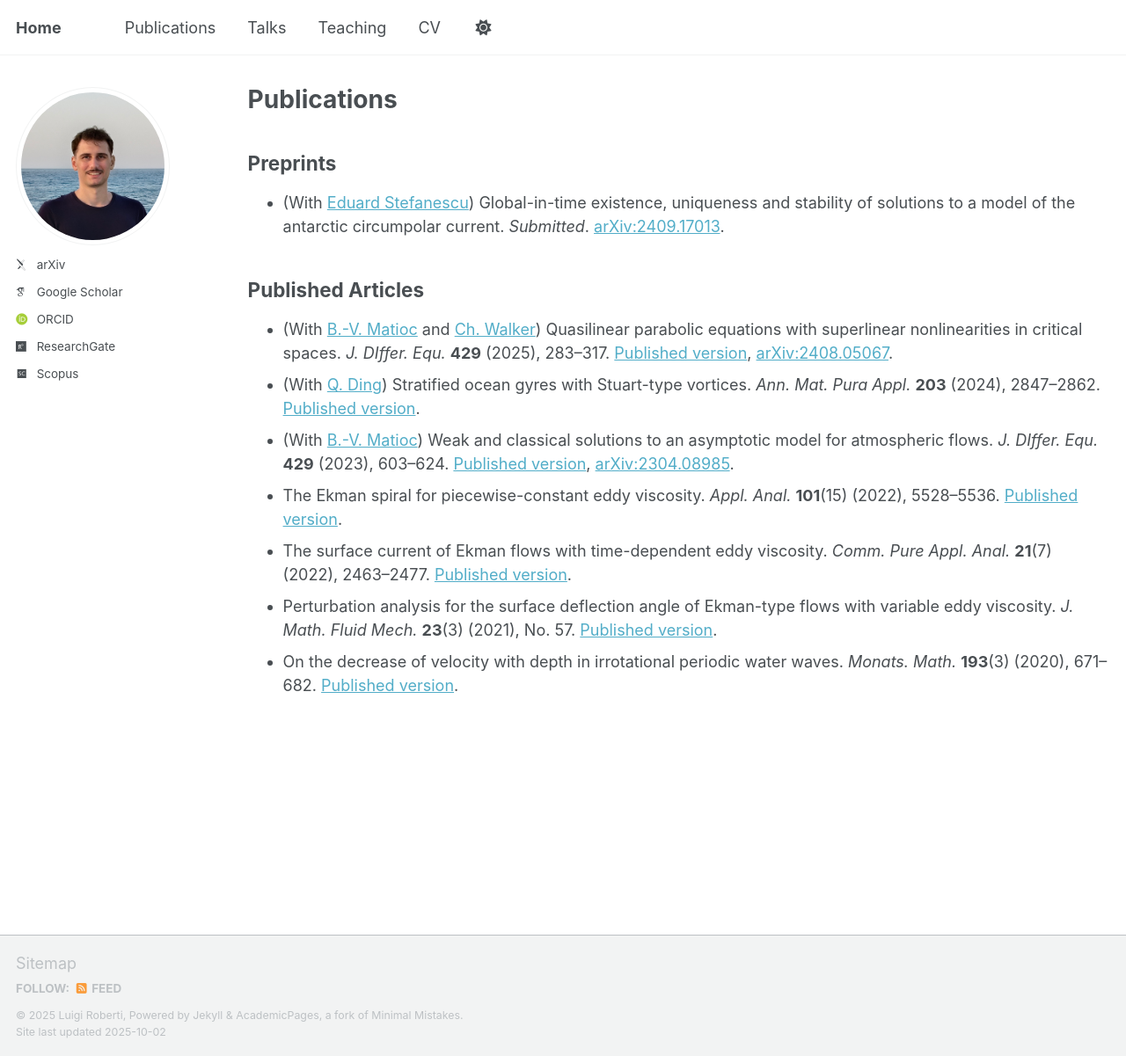
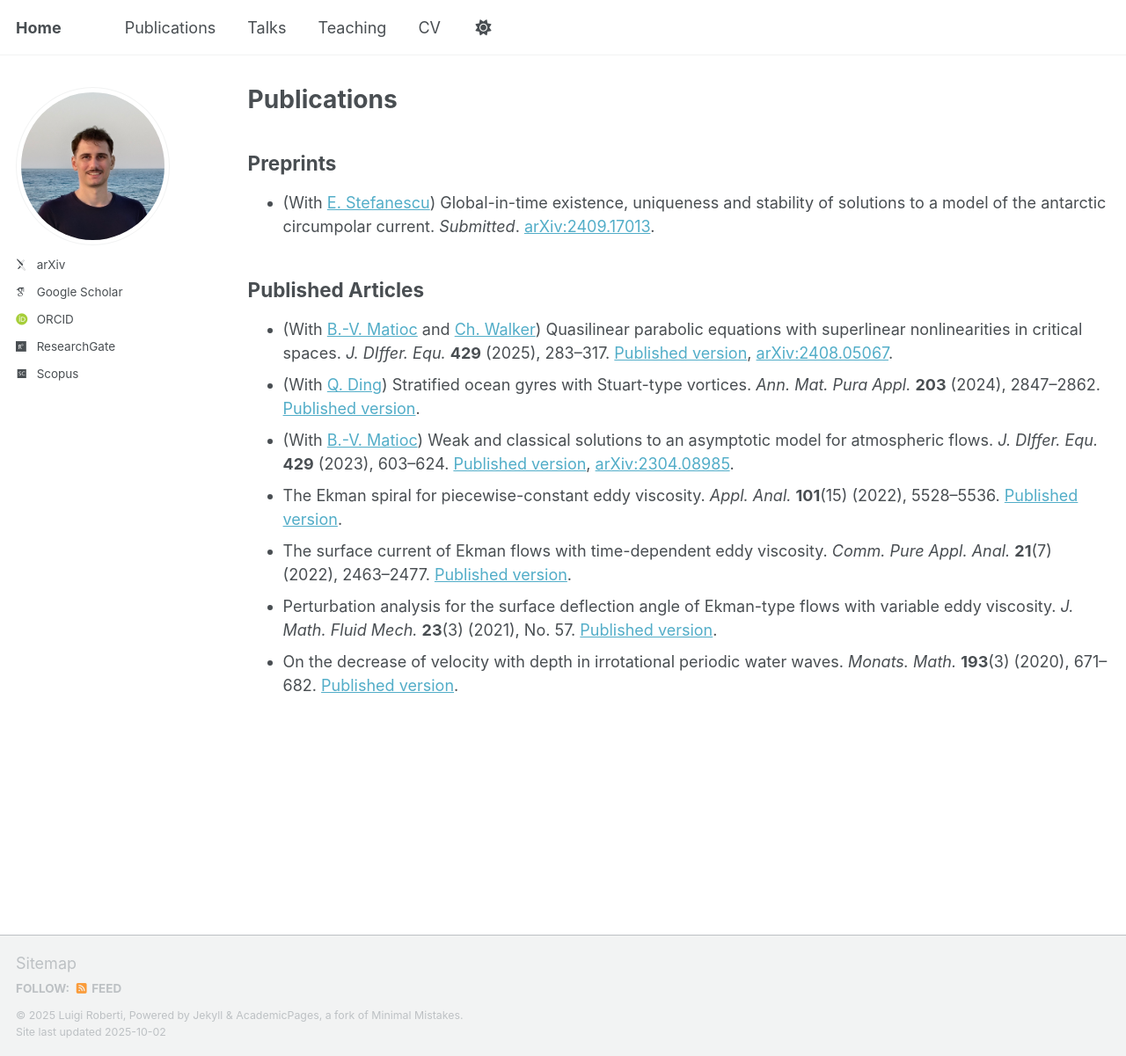
Before and after one commit to luigi-roberti/luigi-roberti.github.io, a Jekyll site: the page built from _pages/publications.md, in a window 1280 px wide and 1201 px high. Shown: the whole window at 88% size. Built offline with Jekyll 4.4.1, drawn with Linux system fonts in a browser that asks for light colours; some web fonts are replaced; a script that is not in the unit is left out.

Commit message:
Update publications.md

```diff
--- a/_pages/publications.md
+++ b/_pages/publications.md
@@ -11,7 +11,7 @@ redirect_from:
 
 Preprints
 ------
-* (With [Eduard Stefanescu](https://www.math.tugraz.at/~stefanescu/)) Global-in-time existence, uniqueness and stability of solutions to a model of the antarctic circumpolar current. <i>Submitted</i>. [arXiv:2409.17013](https://arxiv.org/abs/2409.17013).
+* (With [E. Stefanescu](https://www.math.tugraz.at/~stefanescu/)) Global-in-time existence, uniqueness and stability of solutions to a model of the antarctic circumpolar current. <i>Submitted</i>. [arXiv:2409.17013](https://arxiv.org/abs/2409.17013).
 
 Published Articles
 ------
```
